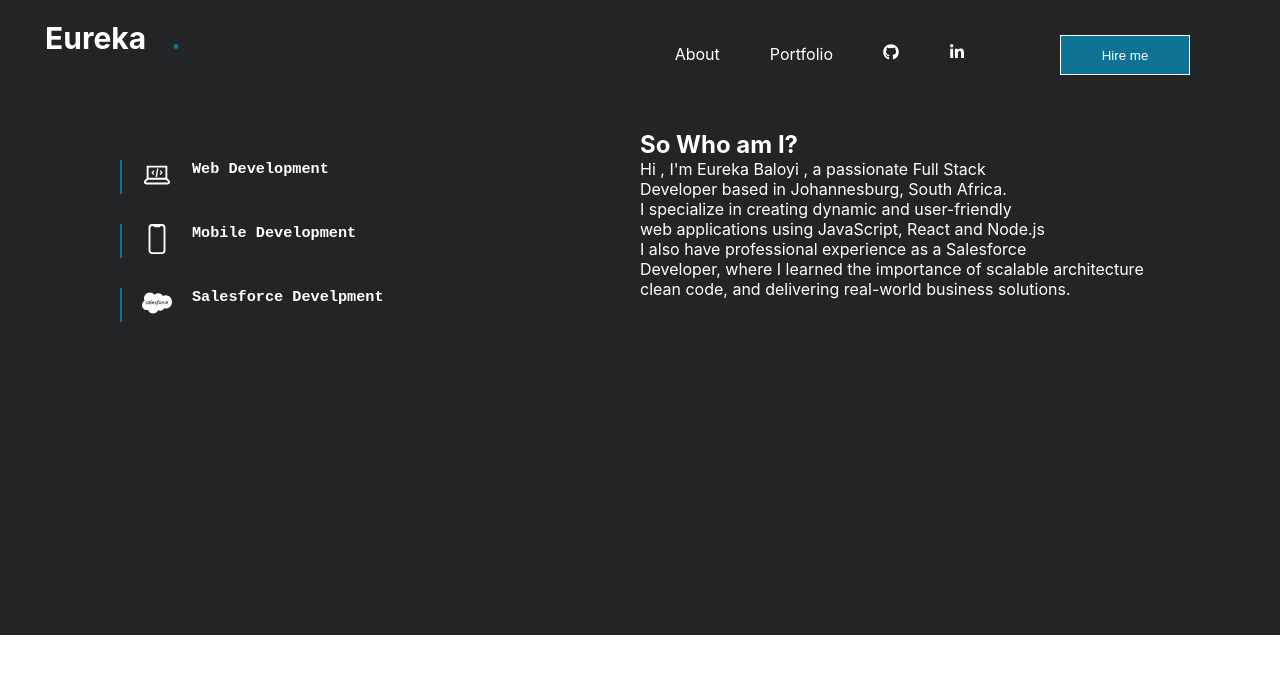
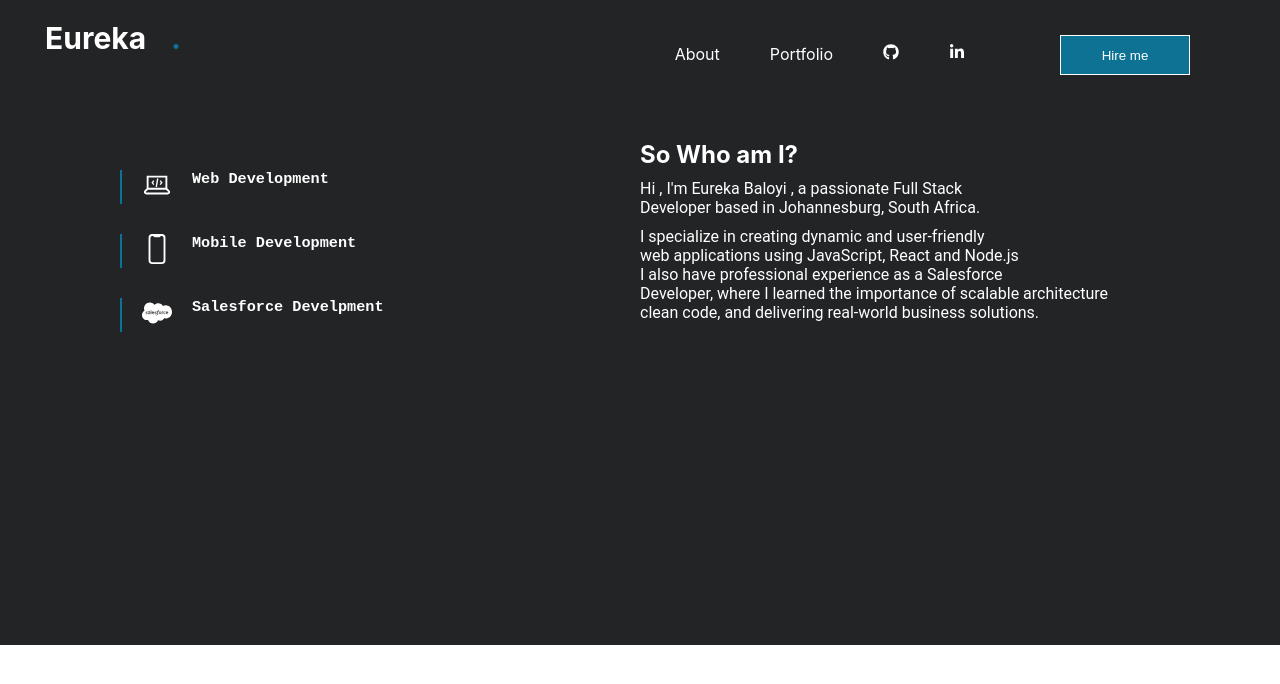
Before and after one commit to eureka03/Portfolio, a React (Create React App) app: page /About in a window 1280 px wide. Shown: the top 684 px of the page. Built offline with nearby package versions, Linux system fonts and the light colour scheme.

Commit message:
changes added

```diff
--- a/src/Components/About.css
+++ b/src/Components/About.css
@@ -4,7 +4,7 @@
     background-color: #222426;
     height:505px;
     color:white;
-    padding-top:20px;
+    padding-top:30px;
 
 }
 .web, .mobile, .cloud{
@@ -20,3 +20,8 @@
 h3{
     margin-left:20px;
 }
+
+.About p{
+    margin-top:10px;
+    font-family:roboto;
+}
--- a/src/Components/About.js
+++ b/src/Components/About.js
@@ -17,6 +17,7 @@ export default function About(){
                         <span><IoPhonePortraitOutline size={30}/></span>
                         <h3>Mobile Development</h3>
                     </div>
+
                     <div className='cloud'>
                         <span><FaSalesforce size={30}/></span>
                         <h3>Salesforce Develpment</h3>
```
